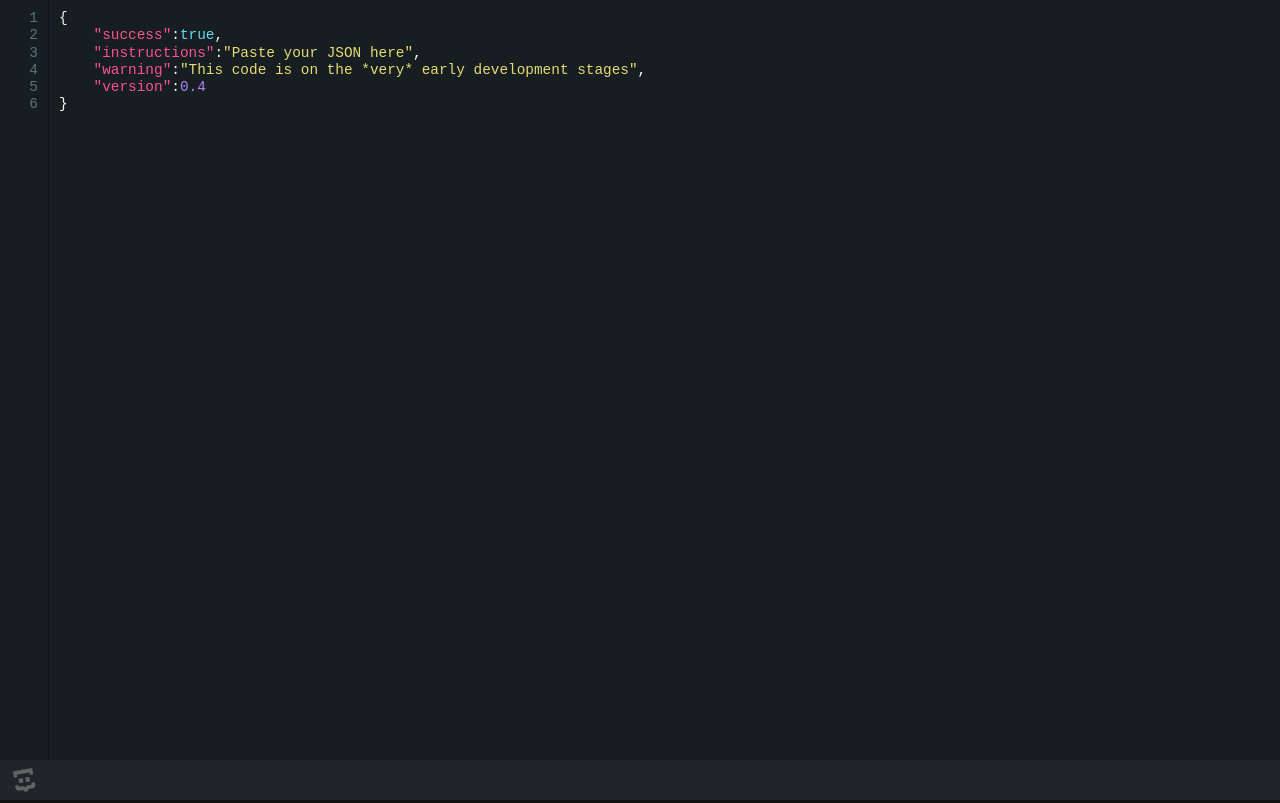
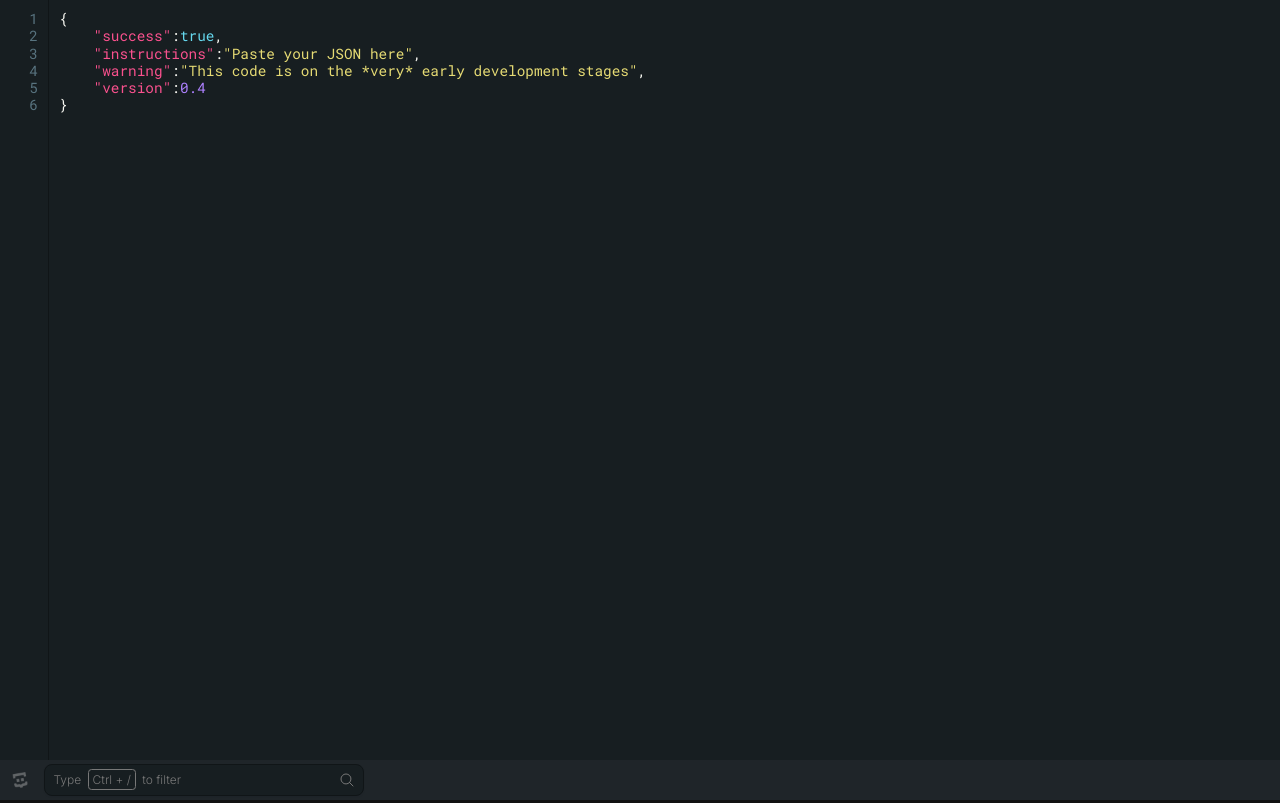
Before and after one commit to RodolfoPichardo/jsonpro, a plain HTML site: page index.html in a window 1280 px wide. Drawn offline with nearby package versions, Linux system fonts and the light colour scheme; a web font is replaced by a local one.

Commit message:
Added search box

```diff
--- a/files/styles/main.css
+++ b/files/styles/main.css
@@ -1,4 +1,4 @@
-@import url('https://fonts.googleapis.com/css2?family=Red+Hat+Mono:ital@0;1&display=swap');
+@import url('https://fonts.googleapis.com/css2?family=Inter:wght@300&family=Roboto+Mono&display=swap');
 
 :root {
 	color-scheme: dark;
@@ -34,15 +34,78 @@ footer {
 	left: 0;
 	right: 0;
 	bottom: 0;
+	overflow: hidden;
 }
 
 footer img {
-	padding: 8px 12px;
+	padding: 12px;
   filter: grayscale(100%);
   opacity: 0.4;
-  height: 24px;
-  width: 24px;
+  height: 16px;
+  width: 16px;
+  border: 0;
+  margin: 0;
 }
+
+.search,
+.search * {
+  box-sizing: border-box;
+}
+.search {
+	display: inline-block;
+  width: 320px;
+  position: relative;
+  top: -16px;
+  cursor: pointer;
+	user-select: none;
+}
+
+.input {
+  background: var(--black);
+  border-radius: 8px;
+  border-style: solid;
+  border-color: var(--true-black);
+  border-width: 1px;
+  padding: 6px 8px;
+  display: flex;
+  flex-direction: row;
+  gap: 8px;
+  align-items: center;
+  justify-content: flex-start;
+  position: relative;
+  box-shadow: 0px 1px 2px 0px rgba(16, 24, 40, 0.05);
+  overflow: hidden;
+}
+.content {
+  display: flex;
+  flex-direction: row;
+  gap: 8px;
+  align-items: center;
+  justify-content: flex-start;
+  flex: 1;
+  position: relative;
+}
+.glass {
+  flex-shrink: 0;
+  position: relative;
+  overflow: visible;
+}
+.text {
+  text-align: left;
+  font: 400 12px/18px "Inter", sans-serif;
+  position: relative;
+  flex: 1;
+}
+
+.text span {
+	outline-offset: 2px;
+	outline-style: solid;
+	outline-width: 1px;
+	border-radius: 0.5px;
+	margin: 0 6px;
+	padding: 0 2px;
+}
+
 
 footer p {
 	padding: 10px 20px;
@@ -54,7 +117,7 @@ main {
 	left: 0;
 	right: 0;
 	bottom: 40px;
-	overflow: scroll;
+	overflow: auto;
 	background-color: var(--black);
 }
 
@@ -80,7 +143,7 @@ main pre {
 	line-height: 1.2em;
 	padding: 10px;
 	outline: none;
-	font-family: 'Red Hat Mono', monospace;
+	font-family: 'Roboto Mono', monospace;
 	align-self: stretch;
 	user-select: none;
 	tab-size: 4;
--- a/index.html
+++ b/index.html
@@ -35,6 +35,18 @@
 	</main>
 	<footer>
 		<img src="files/images/favicon.ico" />
+		<div class="search">
+	      <div class="input">
+	        <div class="content">
+	          <div class="text">Type <span>Ctrl + /</span> to filter</div>
+	          <svg class="glass" width="16" heigh="16" xmlns="http://www.w3.org/2000/svg" fill="none" viewBox="0 0 24 24" stroke-width="1.5" stroke="currentColor" class="w-6 h-6">
+<path stroke-linecap="round" stroke-linejoin="round" d="M21 21l-5.197-5.197m0 0A7.5 7.5 0 105.196 5.196a7.5 7.5 0 0010.607 10.607z" />
+</svg>
+
+	        </div>
+		  </div>
+		</div>
+
 	</footer>
 </body>
 </html>
```
